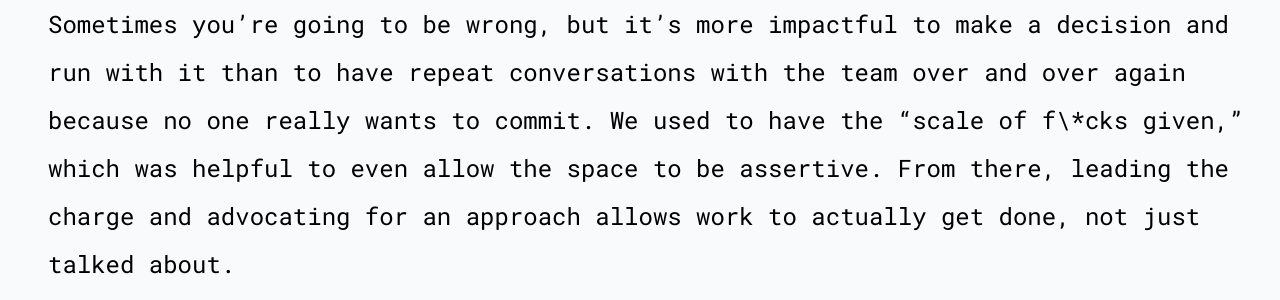
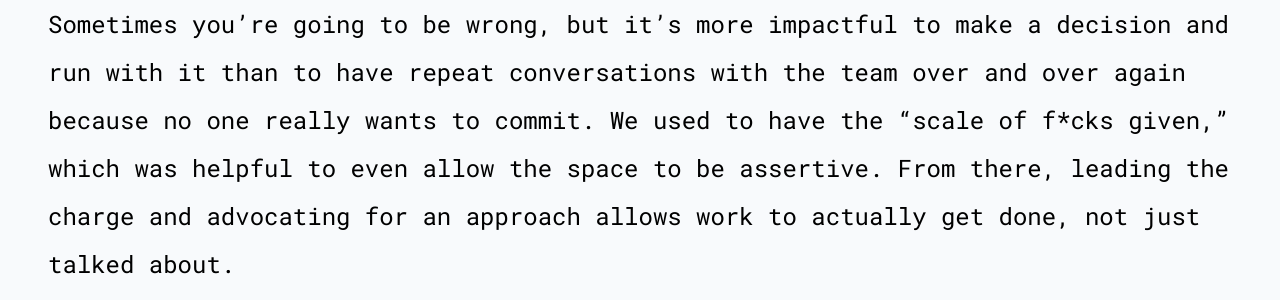
Before and after one commit to conwaydev/conwaydev.github.io, a Jekyll site: the page built from _posts/2024-07-17-9-years-at-Sprout-Social.markdown, in a window 1280 px wide and 900 px high, scrolled down 3183 px. Shown: the part 396-696 px from the top of the window. Built offline with Jekyll 4.4.1, drawn with Linux system fonts in a browser that asks for light colours; some of the changed text lies outside the part shown.

Commit message:
Updated 9 Years At Sprout Social

```diff
--- a/_posts/2024-07-17-9-years-at-Sprout-Social.markdown
+++ b/_posts/2024-07-17-9-years-at-Sprout-Social.markdown
@@ -39,7 +39,7 @@ I have an incredible manager. So much so that I can’t imagine leaving the orga
 <li class="mt-8">
 <h2 class="font-sans text-3xl">Be assertive</h2>
 
-In software development, there’s no shortage of soapboxes to stand on or arbitrary hills to die on (tabs vs. spaces, anyone?), but an important characteristic of being a team player is being assertive and knowing how to sell why you feel that way. Sometimes you’re going to be wrong, but it’s more impactful to make a decision and run with it than to have repeat conversations with the team over and over again because no one really wants to commit. We used to have the “scale of f\*cks given,” which was helpful to even allow the space to be assertive. From there, leading the charge and advocating for an approach allows work to actually get done, not just talked about.
+In software development, there’s no shortage of soapboxes to stand on or arbitrary hills to die on (tabs vs. spaces, anyone?), but an important characteristic of being a team player is being assertive and knowing how to sell why you feel that way. Sometimes you’re going to be wrong, but it’s more impactful to make a decision and run with it than to have repeat conversations with the team over and over again because no one really wants to commit. We used to have the “scale of f*cks given,” which was helpful to even allow the space to be assertive. From there, leading the charge and advocating for an approach allows work to actually get done, not just talked about.
 </li>
 <li class="mt-8">
 <h2 class="font-sans text-3xl">Be open to feedback</h2>
```
